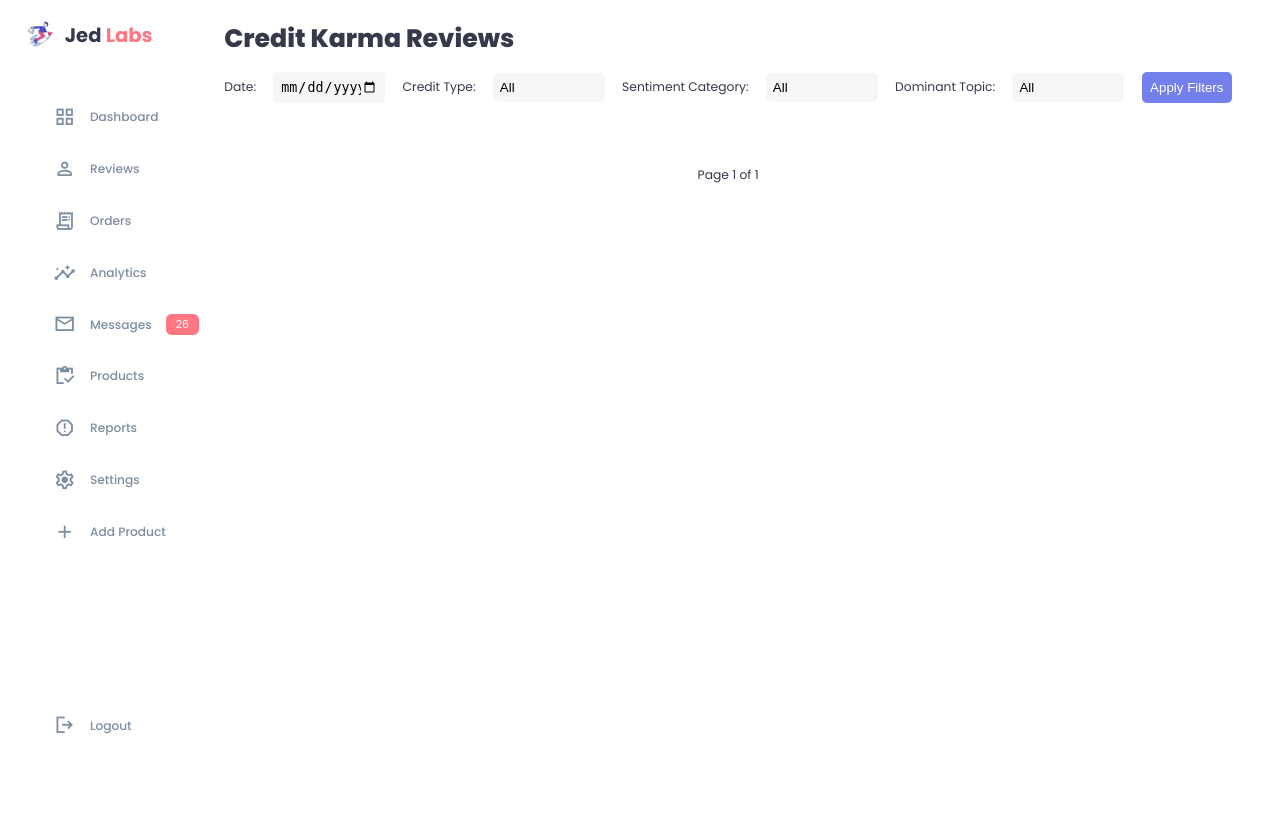
After one commit to dstewart97/Projects, a Django app: page /feedback/ in a window 1280 px wide. The commit adds this page. Run offline with Django 5.2, Linux system fonts and the light colour scheme; data that the repository does not hold is empty.

Commit message:
reviews filtering works

```diff
--- /dev/null
+++ b/Python/Django/Magellan/reviews/services/get_feedback.py
@@ -0,0 +1,20 @@
+from reviews.models import ReviewData
+
+def get_feedback(date=None, credit_type=None, sentiment_category=None, dominant_topic=None, order_by_field = 'id', descending = False):
+    queryset = ReviewData.objects.all()
+
+    if date:
+        queryset = queryset.filter(date=date)
+    if credit_type:
+        queryset = queryset.filter(credit_type=credit_type)
+    if sentiment_category:
+        queryset = queryset.filter(sentiment_category=sentiment_category)
+    if dominant_topic:
+        queryset = queryset.filter(dominant_topic=dominant_topic)
+
+    # Add ordering
+    if descending:
+        order_by_field = f'-{order_by_field}' # Prefix with "-" for descending order
+    queryset = queryset.order_by(order_by_field)
+
+    return queryset
--- /dev/null
+++ b/Python/Django/Magellan/reviews/static/reviews/feedback.css
@@ -0,0 +1,64 @@
+.feedback-container {
+    display: flex;
+    flex-direction: column;
+    align-items: center;
+    padding: 1rem;
+    cursor: pointer;
+    padding-top: 2rem;
+}
+
+/* Full-width review card */
+.feedback-card {
+    background-color: #fff;
+    border-radius: 8px;
+    box-shadow: 0 4px 8px rgba(0, 0, 0, 0.2);
+    padding: 1.5rem;
+    width: 100%; /* Take full width of container */
+    max-width: 900px; /* Set max-width for readability */
+    margin: 1rem 0;
+    transition: transform 0.2s;
+}
+
+.feedback-card h1{
+    color: var(--color-primary);
+}
+
+/* Hover effect */
+.feedback-card:hover {
+    transform: scale(1.02);
+}
+
+/* Sentiment Text Coloring */
+.sentiment-success {
+    color: var(--color-success);
+}
+
+.sentiment-warning {
+    color: var(--color-warning);
+}
+
+.sentiment-danger {
+    color: var(--color-danger);
+}
+
+/* Pagination controls */
+.pagination {
+    display: flex;
+    justify-content: center;
+    align-items: center;
+    gap: 1rem;
+    margin-top: 1.5rem;
+}
+
+.pagination a {
+    padding: 0.5rem 1rem;
+    color: var(--color-primary);
+    text-decoration: none;
+    border: 1px solid var(--color-primary);
+    border-radius: 4px;
+}
+
+.pagination a:hover {
+    background-color: var(--color-primary);
+    color: #fff;
+}
--- /dev/null
+++ b/Python/Django/Magellan/reviews/static/reviews/feedback.js
@@ -0,0 +1,30 @@
+function applyFeedbackFilters() {
+    const date = document.getElementById('date').value;
+    const creditType = document.getElementById('credit_type').value;
+    const sentimentCategory = document.getElementById('sentiment_category').value;
+    const dominantTopic = document.getElementById('dominant_topic').value;
+
+    // Send AJAX request to filter reviews
+    fetch(`/feedback/filter_reviews/?date=${date}&credit_type=${creditType}&sentiment_category=${sentimentCategory}&dominant_topic=${dominantTopic}`)
+        .then(response => response.json())
+        .then(data => {
+            const feedbackContainer = document.getElementById('feedback-container');
+            feedbackContainer.innerHTML = '';
+
+            // Update reviews container with filtered data
+            data.feedback_data.forEach(item => {
+                const feedbackCard = document.createElement('div');
+                feedbackCard.classList.add('feedback-card');
+
+                feedbackCard.innerHTML = `
+                    <h2>${item.product}</h2>
+                    <p><strong>Rating:</strong> ${item.rating_int}</p>
+                    <p><strong>Sentiment:</strong>${item.sentiment_category}</p>
+                    <p><strong>Topic:</strong> ${item.dominant_topic}</p>
+                    <p><strong>Review Date:</strong> ${item.date}</p>
+                `;
+                feedbackContainer.appendChild(feedbackCard);
+            });
+        })
+        .catch(error => console.error('Error fetching filtered feedback:', error));
+}
--- a/Python/Django/Magellan/reviews/templates/reviews/base.html
+++ b/Python/Django/Magellan/reviews/templates/reviews/base.html
@@ -16,6 +16,7 @@
     <!-- Style Sheet -->
     <link rel="stylesheet" type="text/css" href="{% static 'reviews/base.css' %}">
     <link rel="stylesheet" type="text/css" href="{% static 'reviews/main.css' %}">
+    <link rel="stylesheet" type="text/css" href="{% static 'reviews/feedback.css' %}">
 </head>
 
 <body>
@@ -32,13 +33,13 @@
                 </div>
             </div>
             <div class="sidebar">
-                <a href="">
+                <a href="{% url 'index' %}">
                     <span class="material-symbols-sharp">grid_view</span>
                     <h3>Dashboard</h3>
                 </a>
-                <a href="#">
+                <a href="{% url 'feedback' %}">
                     <span class="material-symbols-sharp">person</span>
-                    <h3>Customers</h3>
+                    <h3>Reviews</h3>
                 </a>
                 <a href="#">
                     <span class="material-symbols-sharp">receipt_long</span>
--- /dev/null
+++ b/Python/Django/Magellan/reviews/templates/reviews/feedback.html
@@ -0,0 +1,72 @@
+{% extends 'reviews/base.html' %}
+{% block content %}
+{% load static %}
+
+<h1>Credit Karma Reviews</h1>
+<!-- Filter Controls -->
+<div class='filters_container'>
+    <label>Date:</label>
+    <input type="date" id="date">
+
+    <label>Credit Type:</label>
+    <select id="credit_type">
+        <option value="">All</option>
+        <option value="Good">Good</option>
+        <option value="Bad">Bad</option>
+        <!-- Add more options as needed -->
+    </select>
+
+    <label>Sentiment Category:</label>
+    <select id="sentiment_category">
+        <option value="">All</option>
+        <option value="Positive">Positive</option>
+        <option value="Negative">Negative</option>
+        <!-- Add more options as needed -->
+    </select>
+
+    <label>Dominant Topic:</label>
+    <select id="dominant_topic">
+        <option value="">All</option>
+        <option value="fees">Fees</option>
+        <option value="customer_service">Customer Service</option>
+        <!-- Add more options as needed -->
+    </select>
+
+    <button onclick="applyFeedbackFilters()">Apply Filters</button>
+</div>
+<!-- Feedback Cards -->
+<div class="feedback-container" id="feedback-container">
+    {% for item in feedback %}
+    <div class="feedback-card">
+        <h1>{{ item.title }}</h1>
+        <p>{{ item.date }}</p><br>
+        <p><strong>Product:</strong> {{ item.product }}</p><br>
+        <p><strong>Rating:</strong> {{ item.rating_int }}</p><br>
+        <p id="sentimentText"><strong>Sentiment:</strong> {{ item.sentiment_category }}</p><br>
+        <p><strong>Dominant Topic: </strong> {{ item.dominant_topic }}</p><br>
+        <p><strong>Topic 2:</strong> {{ item.topic2 }}</p><br>
+        <p><strong>Body:</strong> {{ item.body }}</p>
+    </div>
+    {% endfor %}
+</div>
+
+<!-- Pagination controls -->
+<div class="pagination">
+    {% if feedback.has_previous %}
+        <a href="?page={{ feedback.previous_page_number }}{% if date %}&date={{ date }}{% endif %}{% if credit_type %}&credit_type={{ credit_type }}{% endif %}{% if sentiment_category %}&sentiment_category={{ sentiment_category }}{% endif %}{% if dominant_topic %}&dominant_topic={{ dominant_topic }}{% endif %}">
+            Previous
+        </a>
+    {% endif %}
+
+    <span>Page {{ feedback.number }} of {{ feedback.paginator.num_pages }}</span>
+
+    {% if feedback.has_next %}
+        <a href="?page={{ feedback.next_page_number }}{% if date %}&date={{ date }}{% endif %}{% if credit_type %}&credit_type={{ credit_type }}{% endif %}{% if sentiment_category %}&sentiment_category={{ sentiment_category }}{% endif %}{% if dominant_topic %}&dominant_topic={{ dominant_topic }}{% endif %}">
+            Next
+        </a>
+    {% endif %}
+</div>
+
+
+<script src="{% static 'reviews/feedback.js' %}"></script>
+{% endblock content %}
--- a/Python/Django/Magellan/reviews/urls.py
+++ b/Python/Django/Magellan/reviews/urls.py
@@ -7,4 +7,6 @@
 urlpatterns = [
     path("", views.index, name="index"),
     path("dashboard/filter_data/", views.filter_data, name = 'filter_data'),
+    path('feedback/', views.feedback_page, name = "feedback"),
+    path("feedback/filter_reviews/", views.filter_feedback, name='filter_feedback')
 ]
--- a/Python/Django/Magellan/reviews/views.py
+++ b/Python/Django/Magellan/reviews/views.py
@@ -1,15 +1,81 @@
 #### Django-Specific / Default Packages ####
 from django.shortcuts import render
+from django.core.paginator import Paginator
 from django.http import HttpResponse, JsonResponse
-# from .services.data_aggregator import get_review_count_by_date
 from .services.data_aggregator import get_filtered_data
+from .services.get_feedback import get_feedback
 import json
+
 
 
 
 
 def index(request):
     return render(request, 'reviews/index.html', {'title': 'Dashboard'} )
+
+
+
+def feedback_page(request):
+    # Get filter parameters from the GET request
+    date = request.GET.get('date')
+    credit_type = request.GET.get('credit_type')
+    sentiment_category = request.GET.get('sentiment_category')
+    dominant_topic = request.GET.get('dominant_topic')
+
+    # Retrieve ordered and filtered feedback
+    feedback = get_feedback(
+        date=date,
+        credit_type=credit_type,
+        sentiment_category=sentiment_category,
+        dominant_topic=dominant_topic,
+        order_by_field='id',
+        descending=True
+    )
+
+    # Set up pagination: 5 reviews per page
+    paginator = Paginator(feedback, 5)
+    page_number = request.GET.get('page', 1)
+    feedback = paginator.get_page(page_number)
+
+    # Pass filter parameters to the template for pagination links
+    context = {
+        'feedback': feedback,
+        'date': date,
+        'credit_type': credit_type,
+        'sentiment_category': sentiment_category,
+        'dominant_topic': dominant_topic,
+    }
+    return render(request, 'reviews/feedback.html', context)
+
+
+
+def filter_feedback(request):
+    date = request.GET.get('date')
+    credit_type = request.GET.get('credit_type')
+    sentiment_category = request.GET.get('sentiment_category')
+    dominant_topic = request.GET.get('dominant_topic')
+
+    # Retrieve filtered reviews
+    reviews_queryset = get_feedback(date, credit_type, sentiment_category, dominant_topic)
+
+    # Pagination
+    paginator = Paginator(reviews_queryset, 5)
+    page_number = request.GET.get('page', 1)
+    page_obj = paginator.get_page(page_number)
+
+    # Prepare JSON response with relevant fields
+    feedback_data = [
+        {
+            'product': item.product,
+            'rating_int': item.rating_int,
+            'sentiment_category': item.sentiment_category,
+            'dominant_topic': item.dominant_topic,
+            'date': item.date.strftime('%Y-%m-%d')
+        }
+        for item in page_obj
+    ]
+    return JsonResponse({'feedback_data': feedback_data})
+
 
 
 def filter_data(request):
@@ -28,17 +94,3 @@
     filtered_data['average_rating_by_date'] = {str(k): v for k, v in filtered_data['average_rating_by_date'].items()}
     filtered_data['average_sentiment_by_date'] = {str(k): v for k, v in filtered_data['average_sentiment_by_date'].items()}
     return JsonResponse(filtered_data)
-
-
-
-
-
-# def index(request):
-#     total_review_count_data = get_review_count_by_date()
-
-#     context = {
-#         'title': 'Dashboard',
-#         'total_review_count_data' : json.dumps(total_review_count_data)
-#     }
-
-#     return render(request, 'reviews/index.html', context)
```
